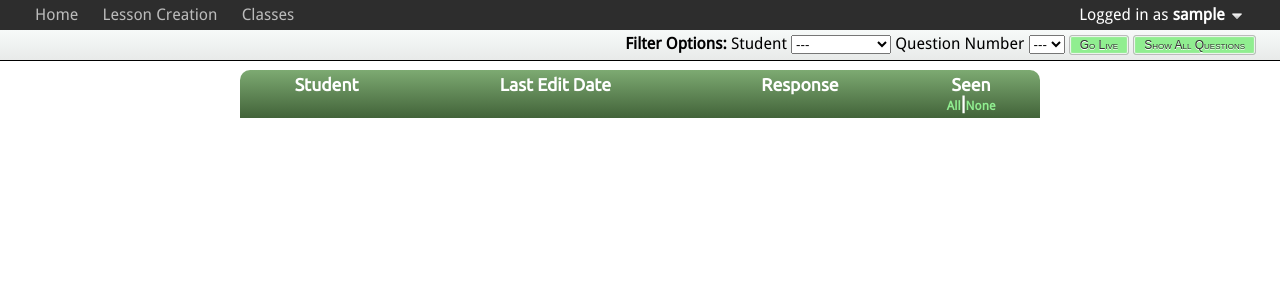
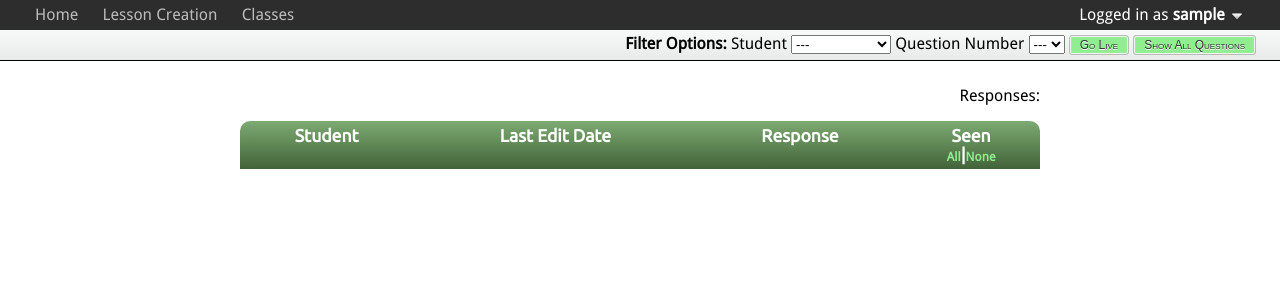
Before and after one commit to mason-schulze/Grading_AHS, a Django app: template templates/stu_response/response_view.html in a window 1280 px wide. Shown: the top 300 px of the page. Run offline with Django 3.2, Linux system fonts and the light colour scheme; the template is opened without the code that fills it: values that come from a table or form of the project are taken from there, others are empty; the visitor is signed in with stand-in values (Sample User, id 1); data comes from the database, SQL or seed files in the repository; parts of the project's set-up code (start-up, migrations or seed data) failed here and were passed over.

Commit message:
Added a count of all the responses in each response view

```diff
--- a/stu_response/models.py
+++ b/stu_response/models.py
@@ -47,6 +47,9 @@ class Response(models.Model):
     def get_format_date(self):
         return timezone.make_naive(self.edit_date, timezone.get_current_timezone()).strftime("%b. %d, %Y, %I:%M %p")
 
+    def cmp_and_viewed(self):
+        return self.viewed and not self.is_blank()
+
 
 class Lesson(models.Model):
     creation_date = models.DateTimeField(auto_now_add=True)
@@ -86,7 +89,7 @@ class Lesson(models.Model):
             student = User.objects.get(pk=stu_id)
             q_set = self.questions.all().order_by('q_num')
             for q in q_set:
-                q_responses = Response.objects.filter(question=q, student=student)
+                q_responses = Response.objects.filter(question=q, student=student).exclude(text="")
                 if len(q_responses) != 0:
                     lesson_responses.append(q_responses)
         else:
--- a/templates/stu_response/response_view.html
+++ b/templates/stu_response/response_view.html
@@ -153,6 +153,7 @@ function update(){
                 }
             }
         }
+        $("#respondents span").text(data.responses.length);
         addTableListeners();
         $(".loader").hide();
     });
@@ -244,6 +245,9 @@ td{
 h1{
     margin: 0;
 }
+#respondents{
+    float:right;
+}
 </style>
 {%endblock%}
 
@@ -269,6 +273,9 @@ h1{
         {%endif%}
     </div>
     <h1>{{lesson.name}}</h1>
+    <p id="respondents">
+        Responses: <span></span>
+    </p>
     {%if question%}
     <p>
         <strong>Question {{question.q_num}}:</strong> {{question.text}}
```
